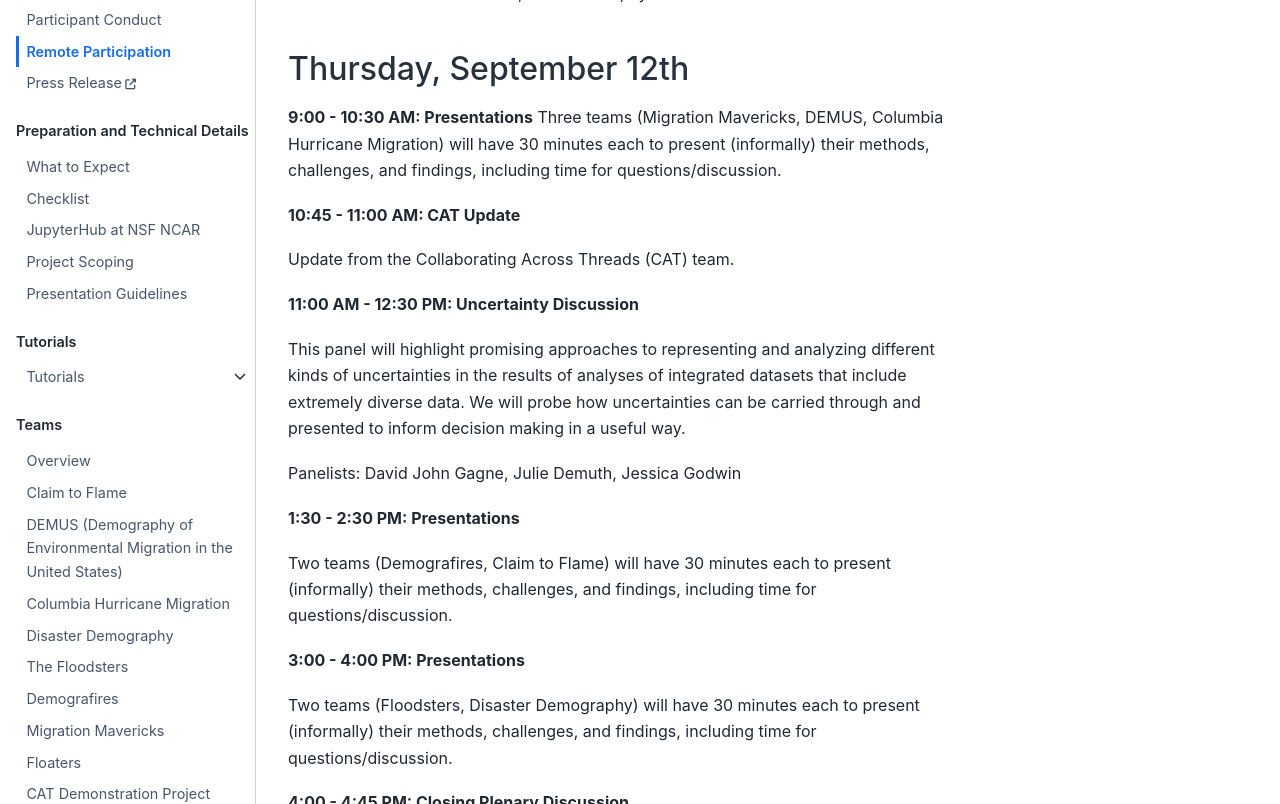
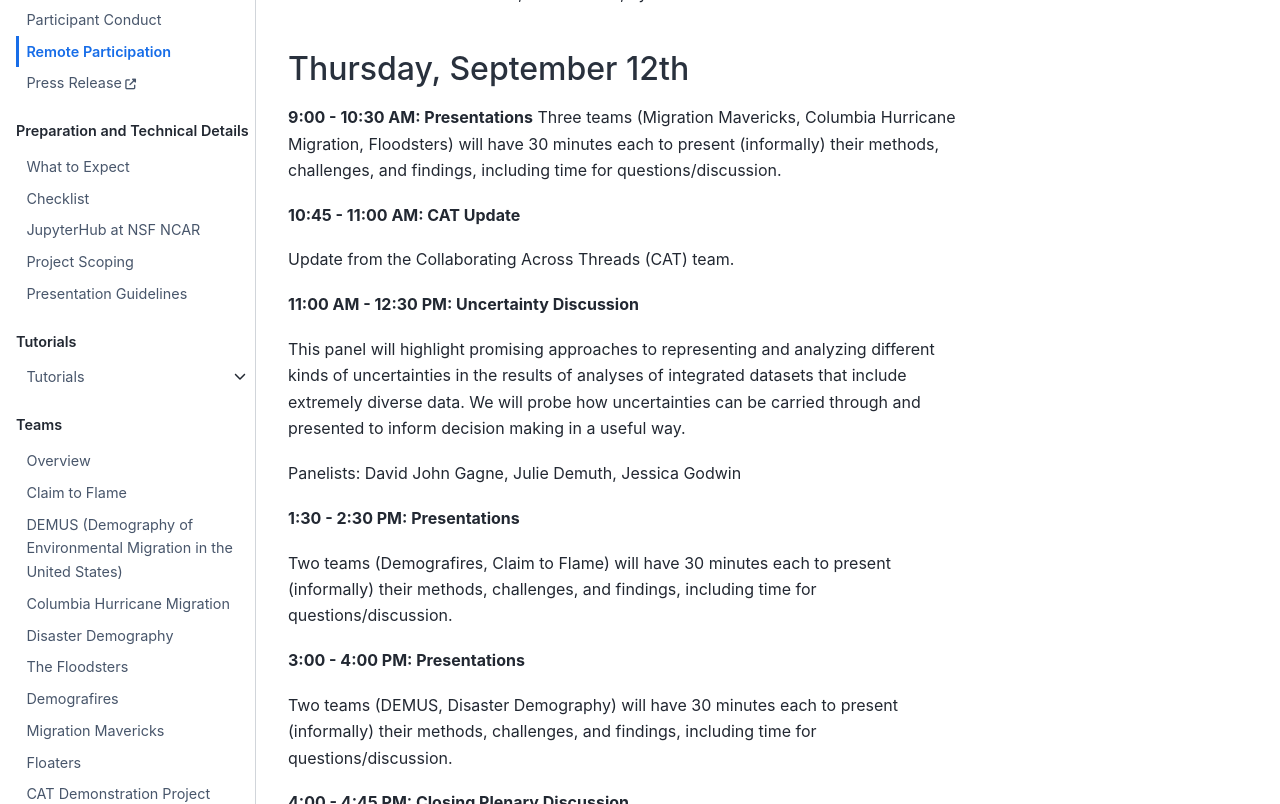
Before and after one commit to d4hackweek/d4book, a Jupyter Book: the page built from book/remote_participation.md, in a window 1280 px wide and 1400 px high, scrolled down 616 px. Shown: the part 356-1160 px from the top of the window. Built offline with Jupyter Book 1.0.4 settings and Sphinx 7.4.7 and the Sphinx Book theme 1.1.4, drawn with Linux system fonts in a browser that asks for light colours; pages that are not in the unit, such as notebooks, are missing from menus; part of the change alters nothing that is shown.

```diff
--- a/book/remote_participation.md
+++ b/book/remote_participation.md
@@ -29,7 +29,7 @@ Panelists: Andrea Schumacher, Matt Dunbar, Tyler Fricker
 ## Thursday, September 12th
 
 **9:00 - 10:30 AM: Presentations**
-Three teams (Migration Mavericks, DEMUS, Columbia Hurricane Migration) will have 30 minutes each to present (informally) their methods, challenges, and findings, including time for questions/discussion.
+Three teams (Migration Mavericks, Columbia Hurricane Migration, Floodsters) will have 30 minutes each to present (informally) their methods, challenges, and findings, including time for questions/discussion.
 
 **10:45 - 11:00 AM: CAT Update**
 
@@ -47,7 +47,7 @@ Two teams (Demografires, Claim to Flame) will have 30 minutes each to present (i
 
 **3:00 - 4:00 PM: Presentations**
 
-Two teams (Floodsters, Disaster Demography) will have 30 minutes each to present (informally) their methods, challenges, and findings, including time for questions/discussion.
+Two teams (DEMUS, Disaster Demography) will have 30 minutes each to present (informally) their methods, challenges, and findings, including time for questions/discussion.
 
 **4:00 - 4:45 PM: Closing Plenary Discussion**
 
```
